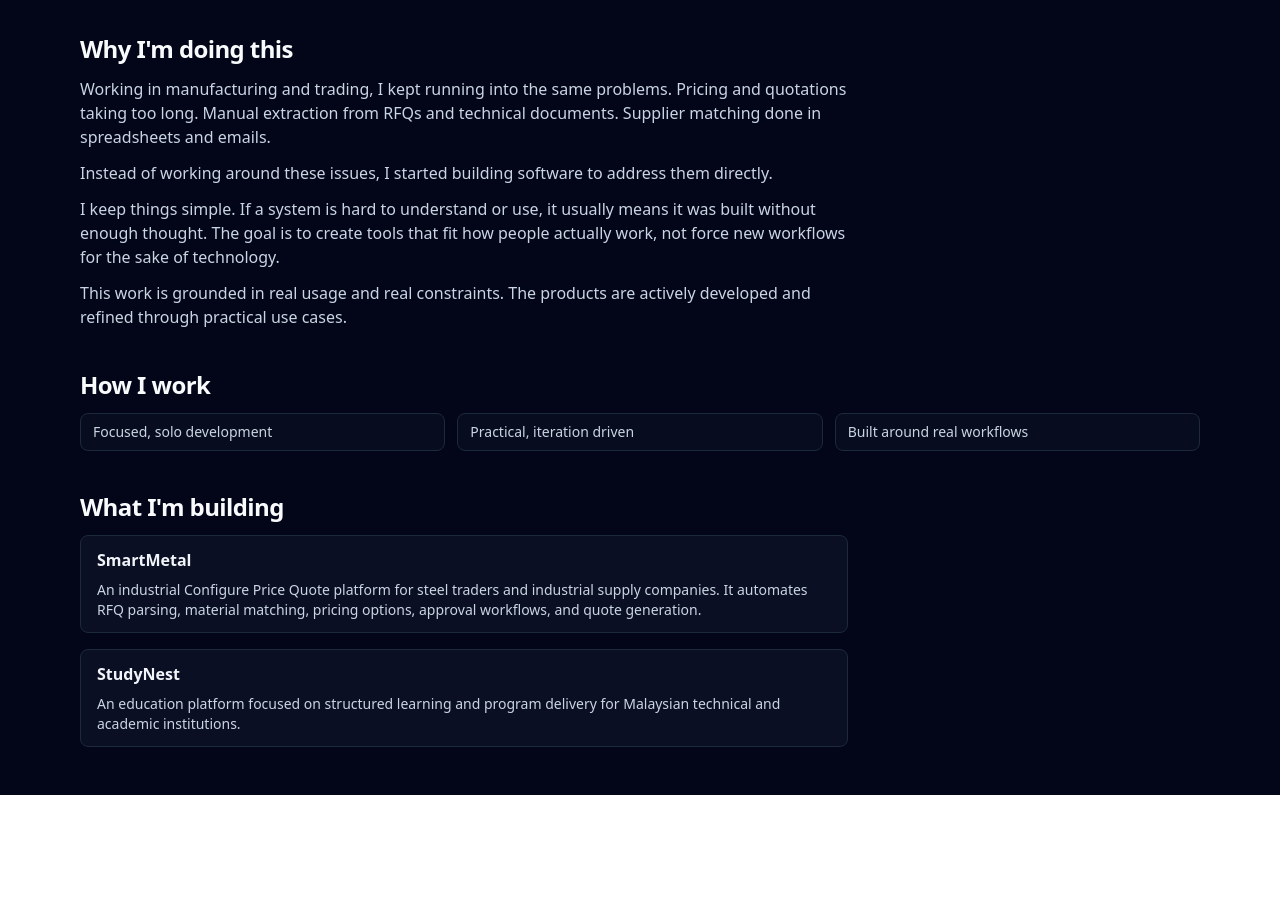
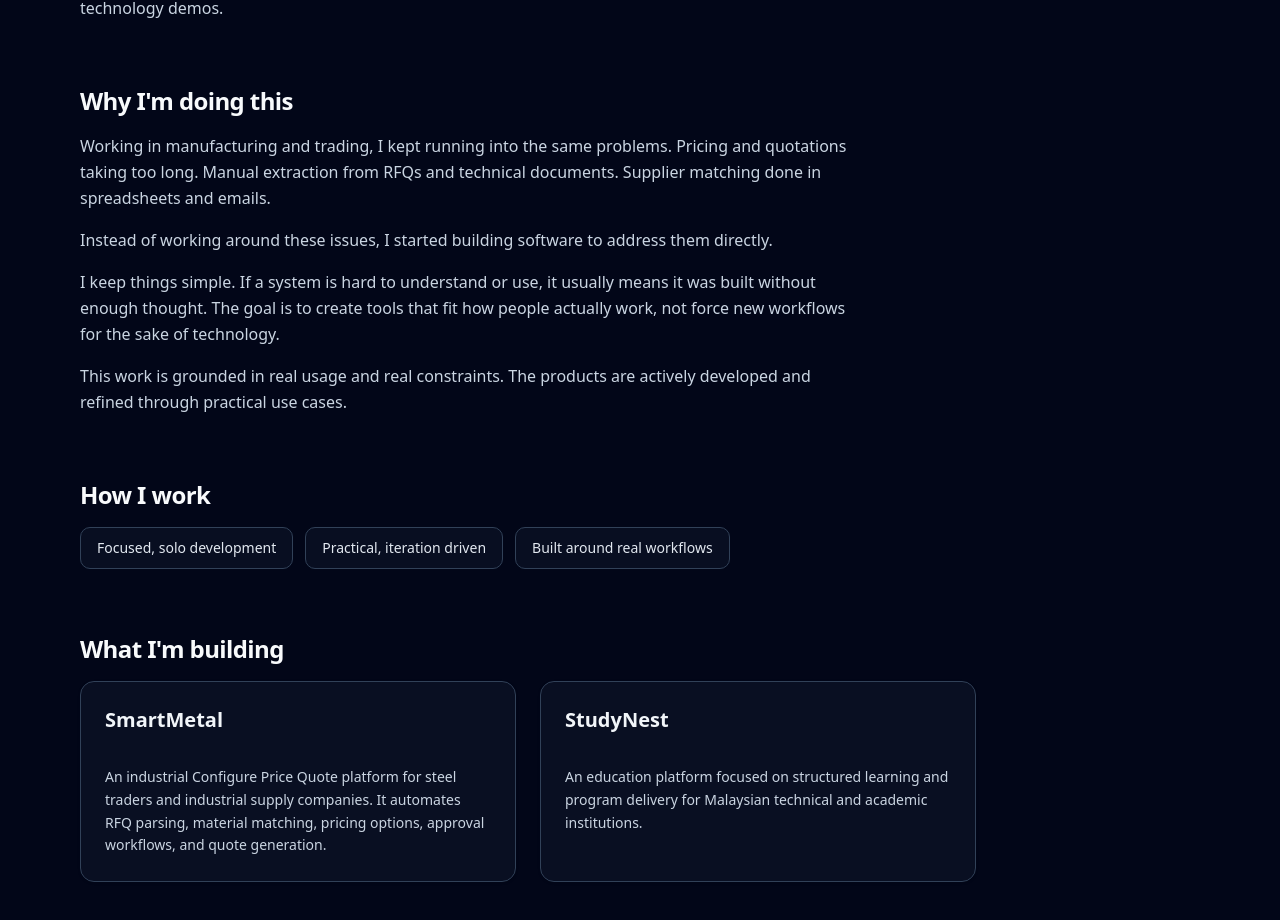
Before and after one commit to azrilxx/mvd, a Next.js app: page /about in a window 1280 px wide. Shown: the part 380-1300 px from the top of the page. Before the commit the page ends 1175 px from the top, so only its background shows below. Built offline with nearby package versions, Linux system fonts and the light colour scheme.

Commit message:
Redesign About page with professional structure and spacing

```diff
--- a/src/app/about/page.tsx
+++ b/src/app/about/page.tsx
@@ -1,15 +1,21 @@
 import { SiteShell } from "@/components/site-shell";
+import {
+	Card,
+	CardContent,
+	CardHeader,
+	CardTitle,
+} from "@/components/ui/card";
 
 export default function AboutPage() {
 	return (
 		<SiteShell>
-			<div className="space-y-10">
+			<div className="space-y-16">
 				{/* Intro */}
-				<section className="space-y-3">
-					<h1 className="text-3xl sm:text-4xl font-semibold tracking-tight">
+				<section className="space-y-4 max-w-3xl">
+					<h1 className="text-3xl sm:text-4xl font-semibold tracking-tight text-slate-50">
 						About Muvon Digital
 					</h1>
-					<div className="space-y-3 text-slate-300 text-sm sm:text-base max-w-3xl">
+					<div className="space-y-4 text-slate-300 text-base leading-relaxed">
 						<p>
 							Muvon Digital is the software development arm of Muvon Energy. I build software products for industrial trading and education.
 						</p>
@@ -23,9 +29,11 @@
 				</section>
 
 				{/* Why I'm doing this */}
-				<section className="space-y-3">
-					<h2 className="text-2xl font-semibold tracking-tight">Why I'm doing this</h2>
-					<div className="space-y-3 text-slate-300 text-sm sm:text-base max-w-3xl">
+				<section className="space-y-4 max-w-3xl">
+					<h2 className="text-2xl font-semibold tracking-tight text-slate-50">
+						Why I'm doing this
+					</h2>
+					<div className="space-y-4 text-slate-300 text-base leading-relaxed">
 						<p>
 							Working in manufacturing and trading, I kept running into the same problems. Pricing and quotations taking too long. Manual extraction from RFQs and technical documents. Supplier matching done in spreadsheets and emails.
 						</p>
@@ -42,37 +50,53 @@
 				</section>
 
 				{/* How I work */}
-				<section className="space-y-3">
-					<h2 className="text-2xl font-semibold tracking-tight">How I work</h2>
-					<ul className="grid gap-3 text-sm text-slate-300 sm:grid-cols-3">
-						<li className="rounded-md border border-slate-800 bg-slate-900/40 px-3 py-2">
+				<section className="space-y-4">
+					<h2 className="text-2xl font-semibold tracking-tight text-slate-50">
+						How I work
+					</h2>
+					<div className="flex flex-wrap gap-3">
+						<div className="rounded-lg border border-slate-700 bg-slate-900/50 px-4 py-2.5 text-sm font-medium text-slate-200">
 							Focused, solo development
-						</li>
-						<li className="rounded-md border border-slate-800 bg-slate-900/40 px-3 py-2">
+						</div>
+						<div className="rounded-lg border border-slate-700 bg-slate-900/50 px-4 py-2.5 text-sm font-medium text-slate-200">
 							Practical, iteration driven
-						</li>
-						<li className="rounded-md border border-slate-800 bg-slate-900/40 px-3 py-2">
+						</div>
+						<div className="rounded-lg border border-slate-700 bg-slate-900/50 px-4 py-2.5 text-sm font-medium text-slate-200">
 							Built around real workflows
-						</li>
-					</ul>
+						</div>
+					</div>
 				</section>
 
 				{/* What I'm building */}
-				<section className="space-y-3">
-					<h2 className="text-2xl font-semibold tracking-tight">What I'm building</h2>
-					<div className="space-y-4 max-w-3xl">
-						<div className="rounded-md border border-slate-800 bg-slate-900/60 px-4 py-3">
-							<h3 className="font-semibold text-slate-100 mb-2">SmartMetal</h3>
-							<p className="text-sm text-slate-300">
-								An industrial Configure Price Quote platform for steel traders and industrial supply companies. It automates RFQ parsing, material matching, pricing options, approval workflows, and quote generation.
-							</p>
-						</div>
-						<div className="rounded-md border border-slate-800 bg-slate-900/60 px-4 py-3">
-							<h3 className="font-semibold text-slate-100 mb-2">StudyNest</h3>
-							<p className="text-sm text-slate-300">
-								An education platform focused on structured learning and program delivery for Malaysian technical and academic institutions.
-							</p>
-						</div>
+				<section className="space-y-4">
+					<h2 className="text-2xl font-semibold tracking-tight text-slate-50">
+						What I'm building
+					</h2>
+					<div className="grid gap-6 sm:grid-cols-2 max-w-4xl">
+						<Card className="glass-card">
+							<CardHeader>
+								<CardTitle className="text-xl text-slate-100">
+									SmartMetal
+								</CardTitle>
+							</CardHeader>
+							<CardContent>
+								<p className="text-sm text-slate-300 leading-relaxed">
+									An industrial Configure Price Quote platform for steel traders and industrial supply companies. It automates RFQ parsing, material matching, pricing options, approval workflows, and quote generation.
+								</p>
+							</CardContent>
+						</Card>
+						<Card className="glass-card">
+							<CardHeader>
+								<CardTitle className="text-xl text-slate-100">
+									StudyNest
+								</CardTitle>
+							</CardHeader>
+							<CardContent>
+								<p className="text-sm text-slate-300 leading-relaxed">
+									An education platform focused on structured learning and program delivery for Malaysian technical and academic institutions.
+								</p>
+							</CardContent>
+						</Card>
 					</div>
 				</section>
 			</div>
```
